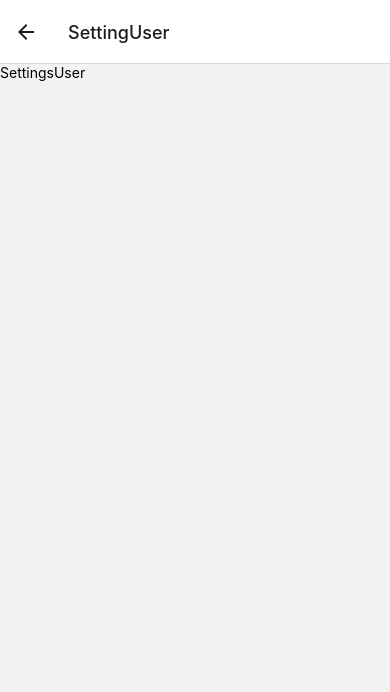
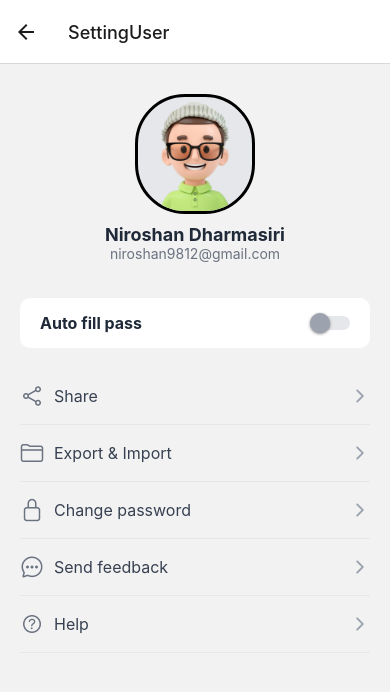
Before and after one commit to Niroshan2812/PasswordManager, a React Native app: screen /SettingUser in a window 390 px wide. Shown: the top 692 px of the page. Built offline with nearby package versions, Linux system fonts and the light colour scheme.

Commit message:
Design Implementation

```diff
--- a/screens/AddPassword.js
+++ b/screens/AddPassword.js
@@ -6,6 +6,7 @@ import {
   StyleSheet,
   SafeAreaView,
   Alert,
+  TouchableOpacity,
 } from "react-native";
 import { TextInput } from "react-native-gesture-handler";
 import CustomButton from "../components/CustomButton";
@@ -53,6 +54,31 @@ const AddPassword = () => {
 
   return (
     <SafeAreaView style={style.container}>
+      {/* Search bar*/}
+      <TextInput
+        style={style.searchBar}
+        placeholder="Search a website or app"
+      />
+
+      {/* Quick Links */}
+      <View style={style.quickLink}>
+        <TouchableOpacity style={style.quickLinkButton}>
+          <Text style={style.quickLinkText}>+ Add</Text>
+        </TouchableOpacity>
+        <TouchableOpacity style={style.quickLinkButtonSelected}>
+          <Text style={style.quickLinkTextSelected}>Twitter</Text>
+        </TouchableOpacity>
+        <TouchableOpacity style={style.quickLinkButton}>
+          <Text style={style.quickLinkText}>Instagram</Text>
+        </TouchableOpacity>
+        <TouchableOpacity style={style.quickLinkButton}>
+          <Text style={style.quickLinkText}>Facebook</Text>
+        </TouchableOpacity>
+      </View>
+
+        {/* Website */}
+        <Text style={style.website}>www.twitter.com</Text>
+
       <View style={style.lableBtnContainner}>
         <CustomLable title={"Name"} />
         <TextInputStyle
@@ -95,7 +121,7 @@ const AddPassword = () => {
         <CustomLable title={"Password"} />
         <TextInputStyle placeholder="  Password" onChangeText={setPassword} />
 
-        <CustomButton title="Add Password" onPress={handleAppPassword} />
+        <CustomButton title="Add Password" style = {style.buttonhandler} onPress={handleAppPassword} />
       </View>
     </SafeAreaView>
   );
@@ -110,5 +136,49 @@ const style = StyleSheet.create({
     margin: 30,
     shadowOpacity: 10,
   },
+  searchBar: {
+    backgroundColor: "#fff",
+    padding: 12,
+    borderRadius: 8,
+    marginBottom: 16,
+    marginLeft: "8%",
+    marginTop: "5%",
+    marginRight: "8%",
+    borderColor: "#ddd",
+    borderWidth: 1,
+  },
+  quickLink: {
+    flexDirection: "row",
+    justifyContent: "space-around",
+    marginBottom: 16,
+  },
+  quickLinkButton: {
+    padding: 10,
+    borderRadius: 8,
+    backgroundColor: "#eee",
+  },
+  quickLinkText: {
+    color: "#555",
+  },
+  quickLinkButtonSelected: {
+    padding: 10,
+    borderRadius: 8,
+    backgroundColor: "#007AFF",
+  },
+  quickLinkTextSelected: {
+    color: "#fff",
+  },
+  website: {
+    fontSize: 16,
+    fontWeight: "bold",
+    color: "#333",
+    textAlign: "center",
+    marginBottom: 16,
+  },
+  buttonhandler:{
+    flexDirection:"row",
+    justifyContent:"space-between",
+    alignItems:"center"
+  }
 });
 export default AddPassword;
--- a/screens/DetailView.js
+++ b/screens/DetailView.js
@@ -6,12 +6,17 @@ import {
   SafeAreaView,
   FlatList,
   Button,
+  TextInput,
 } from "react-native";
 import { getValuefromDB, dropTable } from "../config/db";
 import CustomButton from "../components/CustomButton";
+import { TouchableOpacity } from "react-native-gesture-handler";
+import Icon from "react-native-vector-icons/Ionicons";
 
 const DetailView = () => {
   const [userDetails, setUserDetails] = useState([]);
+  const [isPasswordVisible, setPasswordVisible] = useState(false);
+
 
   useEffect(() => {
     const fetchData = async () => {
@@ -35,7 +40,34 @@ const DetailView = () => {
   };
   return (
     <SafeAreaView>
+       {/* Website */}
+              <Text style={style.website}>www.twitter.com</Text>
       <View style={style.flatListView}>
+
+        {/* Input Fields */}
+      <View style={style.inputGroup}>
+        <TextInput style={style.input} editable={false} >Twitter </TextInput>
+        <TextInput style={style.input}  editable={false} >Niroshan22</TextInput>
+        <View style={style.passwordContainer}>
+    <TextInput
+      style={style.passwordInput}
+      editable={false}
+      secureTextEntry={!isPasswordVisible}
+      value="Niroshan982233"
+    />
+    <TouchableOpacity
+      style={style.icon}
+      onPress={() => setPasswordVisible(!isPasswordVisible)}
+    >
+      <Icon
+        name={isPasswordVisible ? 'eye-off-outline' : 'eye-outline'}
+        size={24}
+        color="gray"
+      />
+    </TouchableOpacity>
+  </View>
+      </View>
+
         <FlatList
           data={userDetails}
           keyExtractor={(item) => item.id.toString()}
@@ -43,8 +75,8 @@ const DetailView = () => {
         />
       </View>
       <View style={style.footerButtonContainner}>
-        <CustomButton title={"Delete"} />
-        <CustomButton title={"Upgrade"} />
+       <TouchableOpacity style = {style.btncn}><Text style = {style.bttxt}>Delete</Text></TouchableOpacity>
+       <TouchableOpacity style = {style.btncn}><Text style = {style.bttxt}>Update</Text></TouchableOpacity>
       </View>
     </SafeAreaView>
   );
@@ -61,14 +93,66 @@ const style = StyleSheet.create({
     borderBottomColor: "#ccc",
   },
   itemText: {
+
     fontSize: 16,
   },
   flatListView: {},
   footerButtonContainner: {
     flexDirection: "row",
     paddingHorizontal: 10,
-    justifyContent: "space-between",
+    justifyContent: "space-around",
     alignContent: "center",
+  },
+  website: {
+    fontSize: 16,
+    fontWeight: "bold",
+    color: "#333",
+    textAlign: "center",
+    marginTop:16,
+    marginBottom: 16,
+  },
+  inputGroup: {
+    marginBottom: 32,
+    marginLeft:12,
+    marginRight:12,
+  },
+  input: {
+    backgroundColor: "#fff",
+    padding: 10,
+    borderRadius: 8,
+    marginBottom: 16,
+    borderColor: "#ddd",
+    borderWidth: 1,
+    color:"black"
+
+  },
+  btncn:{
+    backgroundColor:'#007bff',
+    padding:12,
+    paddingHorizontal:30,
+    borderRadius:10
+  },
+  bttxt:{
+    color:'#feffff',
+    fontSize:17,
+    fontStyle:"normal"
+  },
+  passwordContainer: {
+    flexDirection: 'row',
+    alignItems: 'center',
+    borderColor: "#ddd",
+    borderWidth: 1,
+    borderRadius: 8,
+    marginBottom: 16,
+    backgroundColor: "#fff",
+  },
+  passwordInput: {
+    flex: 1,
+    padding: 10,
+    color: "black",
+  },
+  icon: {
+    padding: 10,
   },
 });
 export default DetailView;
--- a/screens/DsBord.js
+++ b/screens/DsBord.js
@@ -14,6 +14,7 @@ import { useNavigation } from "@react-navigation/native";
 import CustomIcon from "../components/CustomIcon";
 import Card from "../components/Card";
 import Icon from "react-native-vector-icons/Ionicons";
+import avetar from "../assets/avt.png";
 
 const DsBord = () => {
   const navigation = useNavigation();
@@ -39,9 +40,7 @@ const DsBord = () => {
           <View style={style.avetarContainner}>
             <Image
               style={style.avetar}
-              source={{
-                uri: "https://www.bootdey.com/img/Content/avatar/avatar3.png",
-              }}
+              source={avetar}
             />
           </View>
           <Text style={style.greeting}> Hello, Niroshan</Text>
@@ -94,16 +93,17 @@ const DsBord = () => {
           { name: 'Dribbble Pro', email: 'rahulornob@gmail.com', icon: 'basketball-outline' },
 
         ].map((item, index) => (
-          <View key={index} style={style.recentItem}>
+          <View key={index} style={style.recentItem} >
             <View style={style.recentDetails}>
-              <Icon name={item.icon} size={30} color="gray" />
+              <Icon name={item.icon} size={30} color="gray" onPress={()=>{navigation.navigate("DetailView")}}/>
               <View style={style.recentText}>
-                <Text style={style.recentTitle}>{item.name}</Text>
+                <Text style={style.recentTitle} >{item.name}</Text>
                 <Text style={style.recentEmail}>{item.email}</Text>
               </View>
             </View>
-            <TouchableOpacity>
-              <Icon name="copy-outline" size={20} color="gray" />
+            <TouchableOpacity >
+              <Icon name="copy-outline" size={20} color="gray"  onPress={()=>{navigation.navigate("SettingUser")}}/>
+
             </TouchableOpacity>
           </View>
         ))}
@@ -130,7 +130,7 @@ const style = StyleSheet.create({
   container: {
     flex: 1,
     justifyContent: "center",
-    backgroundColor: 'hsl(234, 57.10%, 67.10%)',
+    backgroundColor: 'hsl(0, 0.00%, 100.00%)',
   },
   topHeader: {
     flexDirection: "row",
--- a/screens/SettingsUser.js
+++ b/screens/SettingsUser.js
@@ -1,12 +1,116 @@
 import React from "react";
-import {View, Text} from "react-native";
+import { View, Text, StyleSheet, Image , Switch, TouchableOpacity} from "react-native";
+import { SafeAreaView } from "react-native-safe-area-context";
+import avetar from "../assets/avt.png";
+import Icon from 'react-native-vector-icons/Ionicons';
 
-const SettingsUser =()=>{
-    return(
-        <View>
-            <Text>SettingsUser</Text>
-        </View>
-    )
-}
+const SettingsUser = () => {
+    const [isEnabled, setIsEnabled] = React.useState(false);
+    const toggleSwitch = () => setIsEnabled((previousState) => !previousState);
+
+  return (
+    <SafeAreaView>
+      <View style={Style.avetarContainner}>
+        <Image style={Style.avetar} source={avetar} />
+        <Text style={Style.profileName}>Niroshan Dharmasiri</Text>
+        <Text style={Style.email}>niroshan9812@gmail.com</Text>
+      </View>
+
+      <View style={Style.switchContainer}>
+        <Text style={Style.switchLabel}>Auto fill pass</Text>
+        <Switch
+          trackColor={{ false: "#E5E7EB", true: "#3B82F6" }}
+          thumbColor={isEnabled ? "#FFFFFF" : "#9CA3AF"}
+          onValueChange={toggleSwitch}
+          value={isEnabled}
+        />
+
+      </View>
+
+        {/* Options List */}
+        <View style={Style.optionsContainer}>
+        {[
+          { label: 'Share', icon: 'share-social-outline' },
+          { label: 'Export & Import', icon: 'folder-outline' },
+          { label: 'Change password', icon: 'lock-closed-outline' },
+          { label: 'Send feedback', icon: 'chatbubble-ellipses-outline' },
+          { label: 'Help', icon: 'help-circle-outline' },
+        ].map((item, index) => (
+          <TouchableOpacity key={index} style={Style.optionItem}>
+            <View style={Style.optionLeft}>
+              <Icon name={item.icon} size={24} color="#6B7280" />
+              <Text style={Style.optionLabel}>{item.label}</Text>
+            </View>
+            <Icon name="chevron-forward-outline" size={20} color="#9CA3AF" />
+          </TouchableOpacity>
+        ))}
+      </View>
+
+    </SafeAreaView>
+  );
+};
+const Style = StyleSheet.create({
+  avetarContainner: {
+    alignItems: "center",
+    marginVertical: 30,
+  },
+  avetar: {
+    width: 120,
+    height: 120,
+    borderRadius: 50,
+    borderRadius: 50,
+    marginBottom: 10,
+    backgroundColor: "#E5E7EB",
+    borderWidth: 3,
+  },
+  profileName: {
+    fontSize: 18,
+    fontWeight: 'bold',
+    color: '#1F2937',
+  },
+  email: {
+    fontSize: 14,
+    marginBottom:6,
+    color: '#6B7280',
+  },
+  switchContainer: {
+    flexDirection: 'row',
+    justifyContent: 'space-between',
+    alignItems: 'center',
+    paddingHorizontal: 20,
+    paddingVertical: 15,
+    backgroundColor: '#FFFFFF',
+    marginHorizontal: 20,
+    borderRadius: 10,
+    elevation: 2,
+    marginBottom: 20,
+  },
+  switchLabel: {
+    fontSize: 16,
+    fontWeight: 'bold',
+    color: '#1F2937',
+  },
+  optionsContainer: {
+    marginHorizontal: 20,
+  },
+  optionItem: {
+    flexDirection: 'row',
+    justifyContent: 'space-between',
+    alignItems: 'center',
+    paddingVertical: 15,
+    borderBottomWidth: 1,
+    borderBottomColor: '#E5E7EB',
+  },
+  optionLeft: {
+    flexDirection: 'row',
+    alignItems: 'center',
+  },
+  optionLabel: {
+    marginLeft: 10,
+    fontSize: 16,
+    color: '#374151',
+  },
+
+});
 
 export default SettingsUser;
```
Also changed, not shown: assets/avt.png (added).
